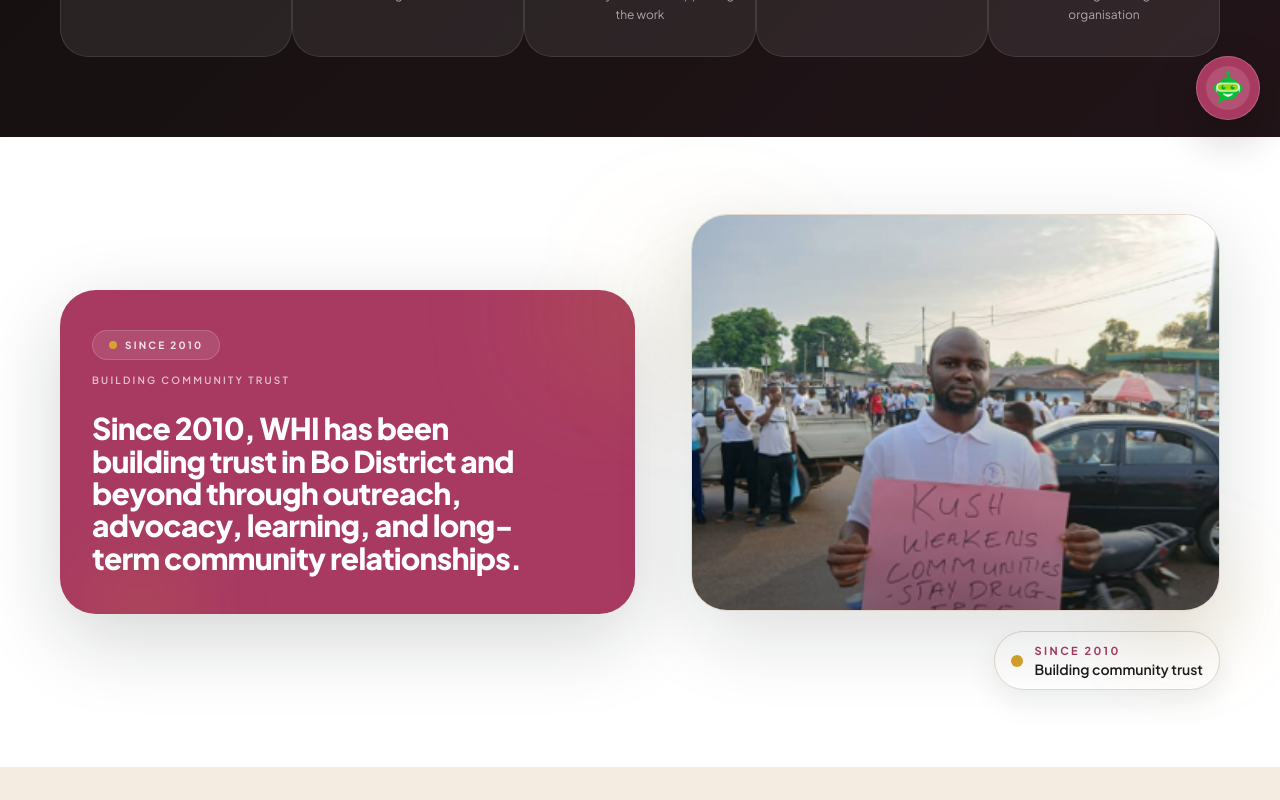
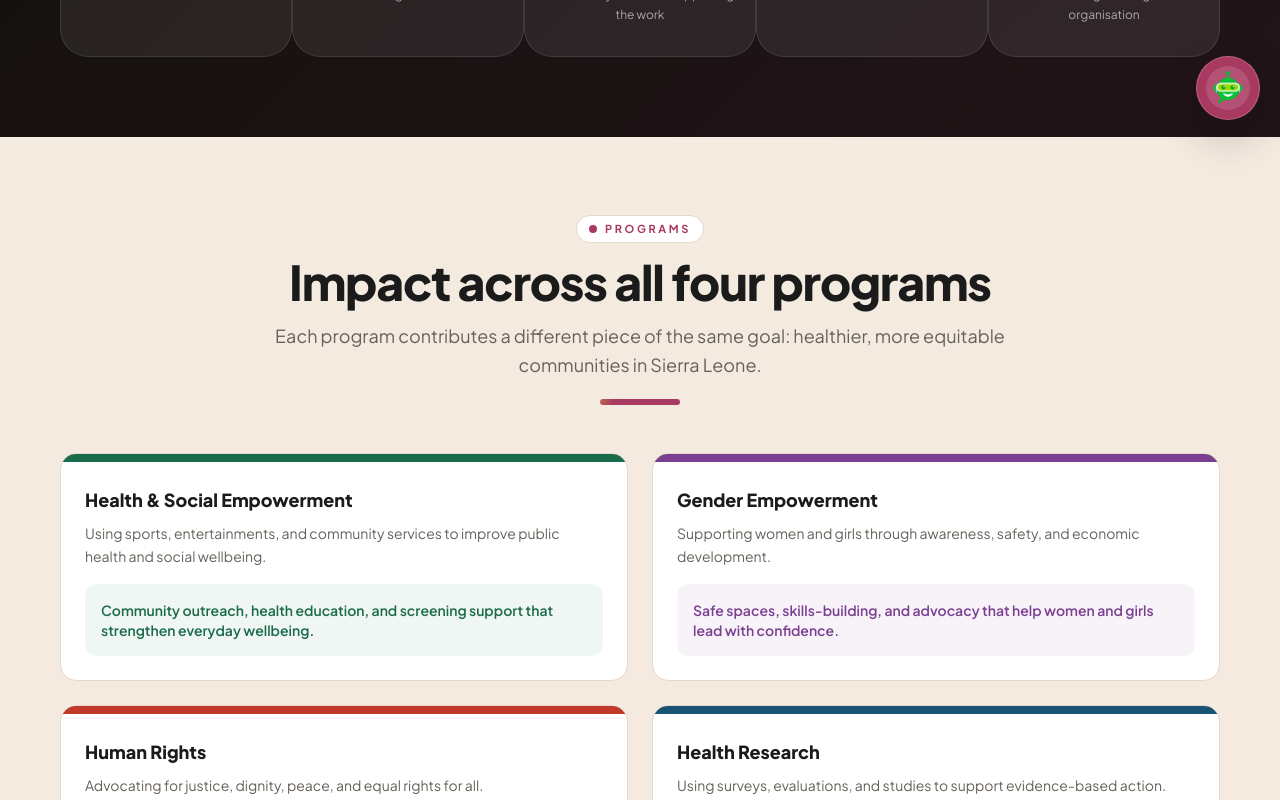
Before and after one commit to STEVOHCODER/WHI_new, a Next.js app: page /impact in a window 1280 px wide. Shown: the part 660-1460 px from the top of the page. Built offline with nearby package versions, Linux system fonts and the light colour scheme.

Commit message:
Remove entire 'Building community trust' card section from impact page

```diff
--- a/app/impact/page.tsx
+++ b/app/impact/page.tsx
@@ -89,66 +89,6 @@ export default function ImpactPage() {
             {impactStats.map((stat) => (
               <ImpactStatCard key={stat.label} stat={stat} light />
             ))}
-          </div>
-        </div>
-      </section>
-
-      <section className="section-padding surface-white">
-        <div className="container-wide">
-          <div className="grid grid-cols-1 gap-8 lg:grid-cols-[1.02fr_0.98fr] lg:items-center">
-            <AnimatedSection direction="left">
-              <div className="relative overflow-hidden rounded-[2.25rem] bg-[var(--color-primary)] px-6 py-8 text-white shadow-[0_24px_80px_rgba(14,24,20,0.18)] md:px-8 md:py-10">
-                <div className="absolute -right-10 -top-10 h-32 w-32 rounded-full bg-[var(--color-gold)]/20 blur-3xl" aria-hidden="true" />
-                <div className="absolute -bottom-10 left-8 h-24 w-24 rounded-[2rem] bg-[var(--color-accent)]/15 blur-2xl" aria-hidden="true" />
-                <div className="relative max-w-2xl">
-                  <div className="inline-flex items-center gap-2 rounded-full border border-white/16 bg-white/10 px-4 py-1.5 text-[10px] font-bold uppercase tracking-[0.22em] text-white/86">
-                    <span className="h-2 w-2 rounded-full bg-[var(--color-gold)]" aria-hidden="true" />
-                    <span>Since 2010</span>
-                  </div>
-                  <p className="mt-3 text-[10px] font-semibold uppercase tracking-[0.22em] text-white/68">
-                    Building community trust
-                  </p>
-                  <h2 className="mt-6 max-w-2xl text-xl font-black leading-[1.08] tracking-tight text-balance md:text-2xl lg:text-3xl">
-                    Since 2010, WHI has been building trust in Bo District and beyond through outreach, advocacy, learning, and long-term community relationships.
-                  </h2>
-                </div>
-              </div>
-            </AnimatedSection>
-
-            <AnimatedSection direction="right">
-              <div className="relative lg:pl-6">
-                <div className="absolute -left-4 top-10 h-28 w-28 rounded-[2rem] bg-[var(--color-accent)]/14 blur-3xl" aria-hidden="true" />
-                <div className="absolute -right-3 bottom-10 h-24 w-24 rounded-full bg-[var(--color-gold)]/14 blur-2xl" aria-hidden="true" />
-
-                <div className="relative overflow-hidden rounded-[2.25rem] border border-[var(--color-border)] bg-white shadow-[0_24px_80px_rgba(14,24,20,0.14)]">
-                  <div className="aspect-[4/3] overflow-hidden">
-                    <Image
-                      src={featuredStories[0].image}
-                      alt={featuredStories[0].imageAlt}
-                      width={900}
-                      height={700}
-                      className="h-full w-full object-cover"
-                      sizes="(max-width:1024px) 100vw, 48vw"
-                    />
-                  </div>
-                  <div className="absolute inset-0 bg-gradient-to-t from-black/42 via-black/8 to-transparent" aria-hidden="true" />
-                </div>
-
-                <div className="mt-5 flex justify-end">
-                  <div className="inline-flex items-center gap-3 rounded-full border border-[var(--color-border)] bg-white px-4 py-2.5 shadow-[0_12px_30px_rgba(14,24,20,0.08)]">
-                    <span className="h-3 w-3 rounded-full bg-[var(--color-accent)]" aria-hidden="true" />
-                    <div>
-                      <p className="text-[11px] font-bold uppercase tracking-[0.22em] text-[var(--color-primary)]">
-                        Since 2010
-                      </p>
-                      <p className="text-sm font-semibold text-[var(--color-text)]">
-                        Building community trust
-                      </p>
-                    </div>
-                  </div>
-                </div>
-              </div>
-            </AnimatedSection>
           </div>
         </div>
       </section>
```
